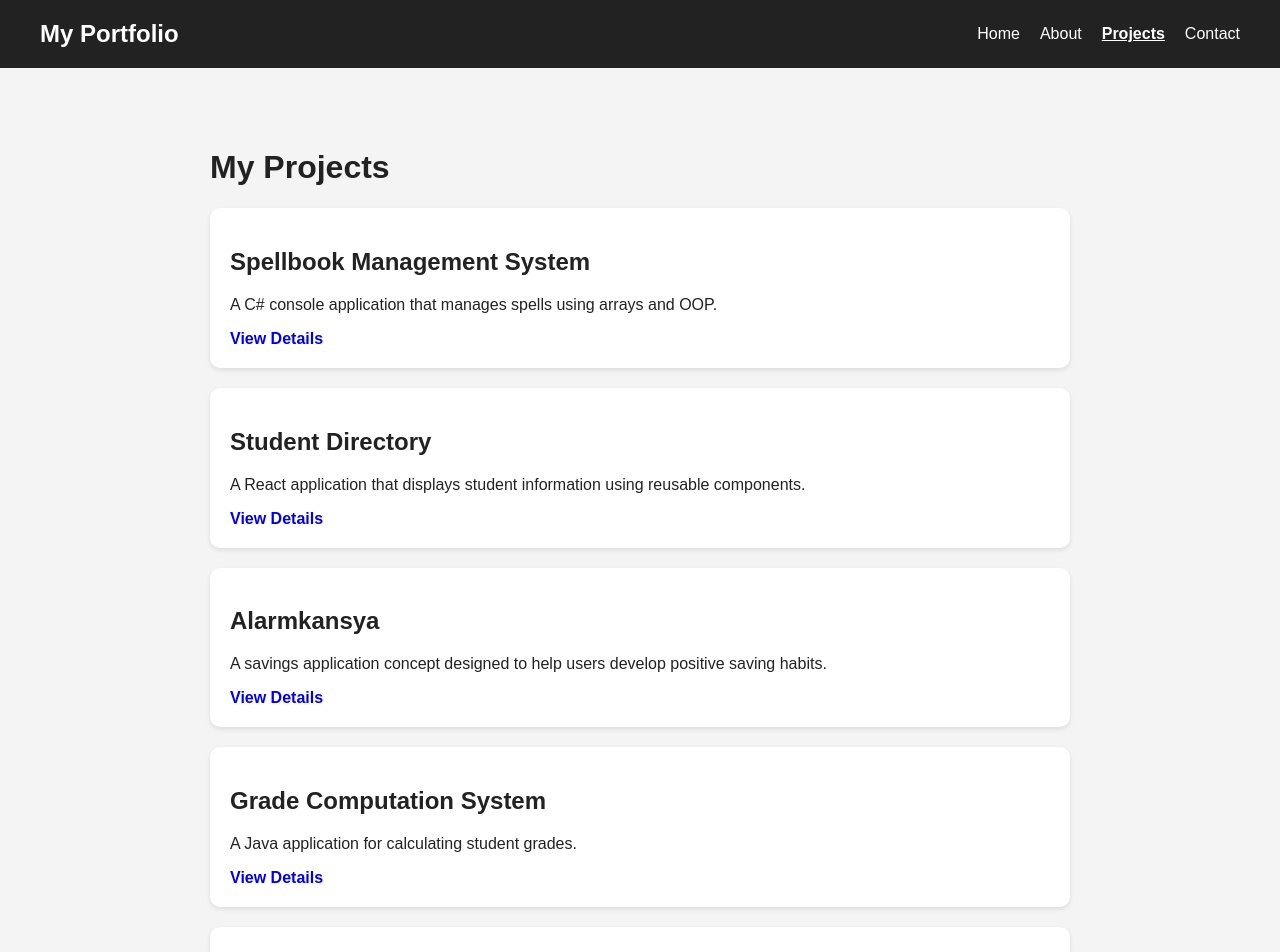
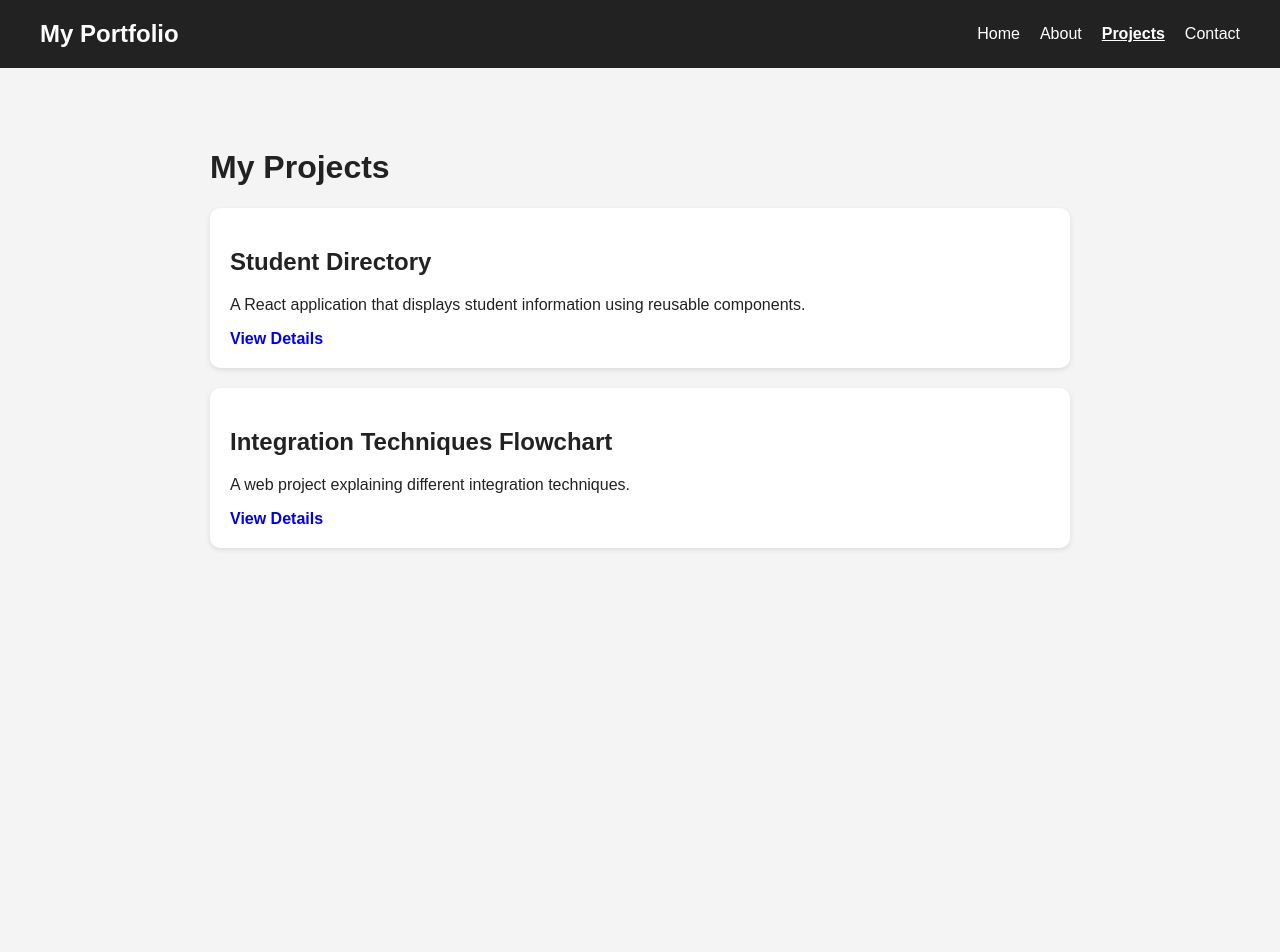
Before and after one commit to jonDrei-Hub/Portfolio, a React (Vite) app: page /projects in a window 1280 px wide. Shown: the top 952 px of the page. After the commit the page ends 800 px from the top, so only its background shows below. Built offline with nearby package versions, Linux system fonts and the light colour scheme.

Commit message:
fix navbar and porjects content

```diff
--- a/src/data/Projects.js
+++ b/src/data/Projects.js
@@ -1,13 +1,4 @@
 export const projects = [
-  {
-    id: 1,
-    title: 'Spellbook Management System',
-    description: 'A C# console application that manages spells using arrays and OOP.',
-    details:
-      'This project allows users to add, remove, display, and manage spells using a multidimensional array.',
-    technologies: ['C#', 'OOP', 'Multidimensional Array']
-  },
-
   {
     id: 2,
     title: 'Student Directory',
@@ -15,33 +6,6 @@ export const projects = [
     details:
       'This project uses React components, props, CSS styling, and an array of student information.',
     technologies: ['React', 'JavaScript', 'CSS']
-  },
-
-  {
-    id: 3,
-    title: 'Alarmkansya',
-    description: 'A savings application concept designed to help users develop positive saving habits.',
-    details:
-      'The application concept includes features such as saving reminders and goal tracking.',
-    technologies: ['UI/UX', 'Application Development']
-  },
-
-  {
-    id: 4,
-    title: 'Grade Computation System',
-    description: 'A Java application for calculating student grades.',
-    details:
-      'The project accepts student grades and calculates the final result using Java programming.',
-    technologies: ['Java', 'Swing']
-  },
-
-  {
-    id: 5,
-    title: 'Hotel Booking System',
-    description: 'A Java Swing application for managing hotel reservations.',
-    details:
-      'This project demonstrates GUI development and user input handling using Java Swing.',
-    technologies: ['Java', 'Swing', 'GUI']
   },
 
   {
```
